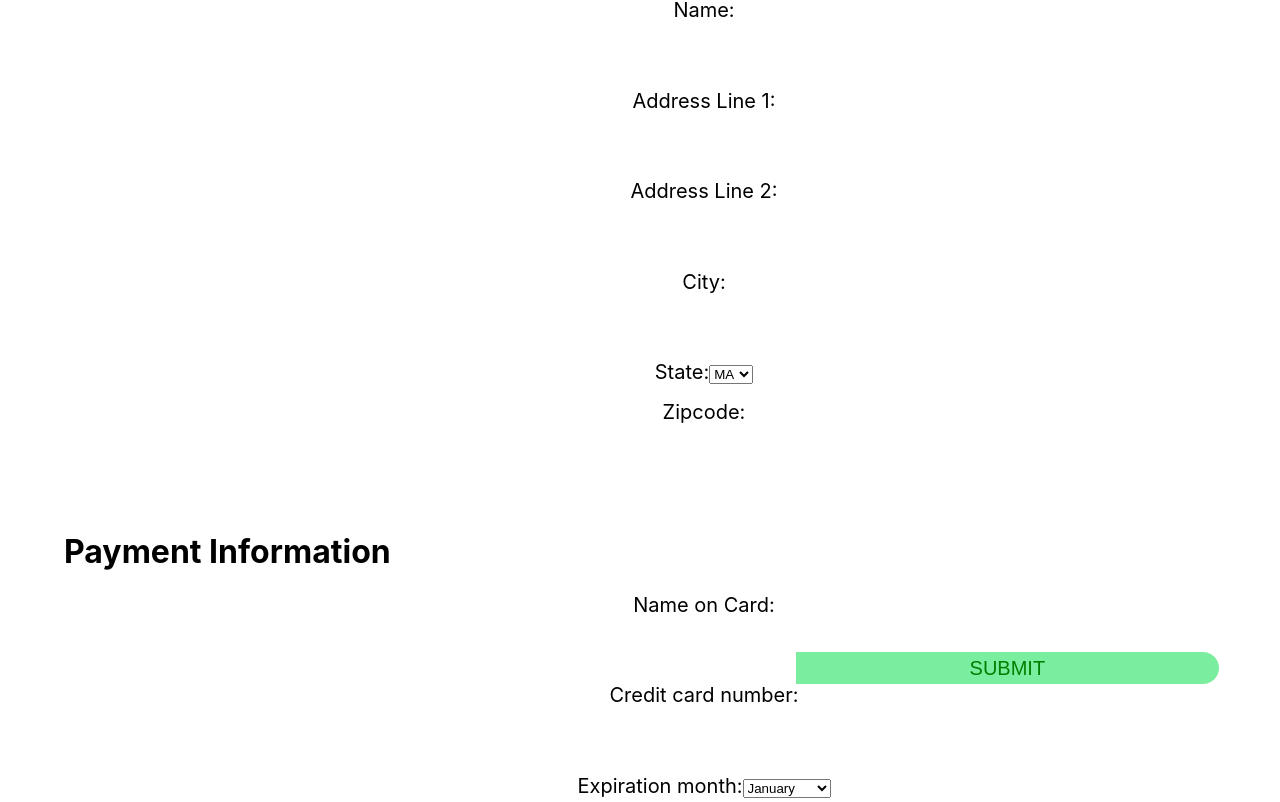
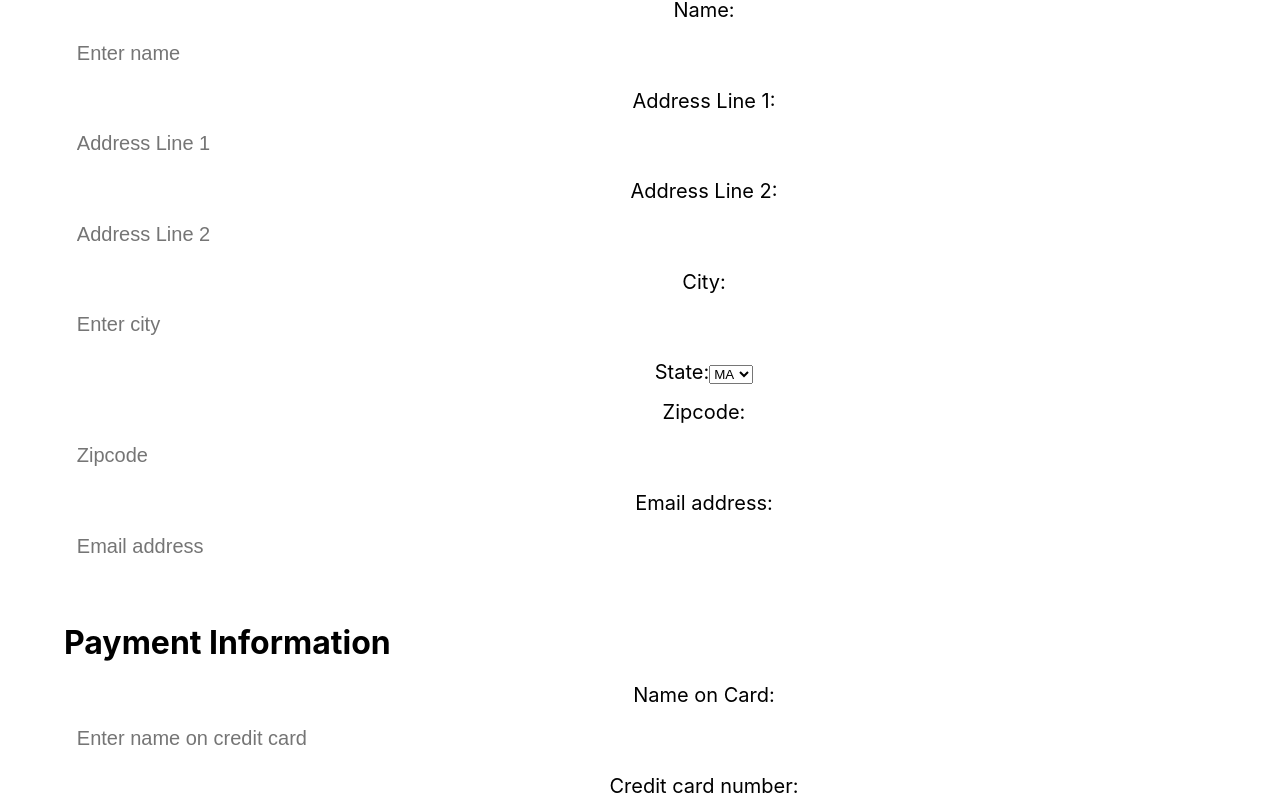
Before and after one commit to Snafkin547/Spree, a React (Create React App) app in the folder project/frontend/: page /checkout in a window 1280 px wide. Shown: the part 378-1180 px from the top of the page. Built offline with nearby package versions, Linux system fonts and the light colour scheme.

Commit message:
EN-020 added CSS and validation on form

```diff
--- a/project/frontend/src/pages/Checkout.css
+++ b/project/frontend/src/pages/Checkout.css
@@ -20,7 +20,7 @@
     width: 100%;
     padding: .5rem .8rem .5rem .8rem;
     margin: .9vw 0 ;
-    border:0;
+    border: gray 1px;
     border-radius: 5px;
     font-size: 20px;
 }
@@ -34,14 +34,9 @@
     bottom: 0;
     cursor: pointer;
     font-size: 20px;
-    position:absolute;
-
-}
-
-.submitBtn{
-    margin: 1rem 0 1rem 8rem;
-    margin-left: 52%;
+    margin-left: 70%;
     border-radius: 0 20px 20px 0;
+    position:relative;
 }
 
 .submitBtn:hover {
--- a/project/frontend/src/pages/Checkout.js
+++ b/project/frontend/src/pages/Checkout.js
@@ -5,6 +5,7 @@ import './Checkout.css';
 function CheckoutForm() {
   const [state, setMyState] = useState("Massachusetts");
   const [inputs, setInputs] = useState({});
+  const [validated, setValidated] = useState(false);
 
   const handleChange = (event) => {
     const name = event.target.name;
@@ -13,10 +14,17 @@ function CheckoutForm() {
     setInputs(values => ({...values, [name]: value}))
   }
 
+
   const handleSubmit = (event) => {
-    event.preventDefault();
-    alert(inputs);
-  }
+    const form = event.currentTarget;
+    if (form.checkValidity() === false) {
+      event.preventDefault();
+      event.stopPropagation();
+    }
+    setValidated(true);
+    //alert("Thank you for submitting your order! You will receive a confirmation email shortly.");
+  };
+
 
   return (
     <div className="checkoutForm">
@@ -29,7 +37,9 @@ function CheckoutForm() {
           <label>Name:
           <input
               type="text"
+              required
               name="nameShipping"
+              placeholder="Enter name"
               value={inputs.nameShipping || ""}
               onChange={handleChange}
           />
@@ -37,7 +47,9 @@ function CheckoutForm() {
           <label>Address Line 1:
           <input
               type="text"
+              required
               name="address1"
+              placeholder="Address Line 1"
               value={inputs.address1 || ""}
               onChange={handleChange}
           />
@@ -46,6 +58,7 @@ function CheckoutForm() {
           <input
               type="text"
               name="address2"
+              placeholder="Address Line 2"
               value={inputs.address2 || ""}
               onChange={handleChange}
           />
@@ -53,7 +66,9 @@ function CheckoutForm() {
           <label>City:
           <input
               type="text"
+              required
               name="city"
+              placeholder="Enter city"
               value={inputs.city || ""}
               onChange={handleChange}
           />
@@ -120,9 +135,21 @@ function CheckoutForm() {
           </label>
           <label>Zipcode:
           <input
+              type="number"
+              required
+              name="zip"
+              placeholder="Zipcode"
+              value={inputs.zip || ""}
+              onChange={handleChange}
+          />
+          </label>
+          <label>Email address:
+          <input
               type="text"
-              name="zip"
-              value={inputs.zip || ""}
+              required
+              name="email"
+              placeholder="Email address"
+              value={inputs.email || ""}
               onChange={handleChange}
           />
           </label>
@@ -132,7 +159,9 @@ function CheckoutForm() {
           <label>Name on Card:
               <input
               type="text"
+              required
               name="nameCard"
+              placeholder="Enter name on credit card"
               value={inputs.nameCard || ""}
               onChange={handleChange}
               />
@@ -140,7 +169,9 @@ function CheckoutForm() {
           <label>Credit card number:
               <input
               type="number"
+              required
               name="ccNumber"
+              placeholder="Credit card number"
               value={inputs.ccNumber || ""}
               onChange={handleChange}
               />
@@ -173,7 +204,9 @@ function CheckoutForm() {
           <label>Security code:
               <input
               type="number"
+              required
               name="secCode"
+              placeholder="Security code"
               value={inputs.secCode || ""}
               onChange={handleChange}
               />
@@ -181,7 +214,9 @@ function CheckoutForm() {
           <label>Billing zipcode:
               <input
               type="number"
+              required
               name="billingZip"
+              placeholder="Billing zipcode"
               value={inputs.billingZip || ""}
               onChange={handleChange}
               />
```
